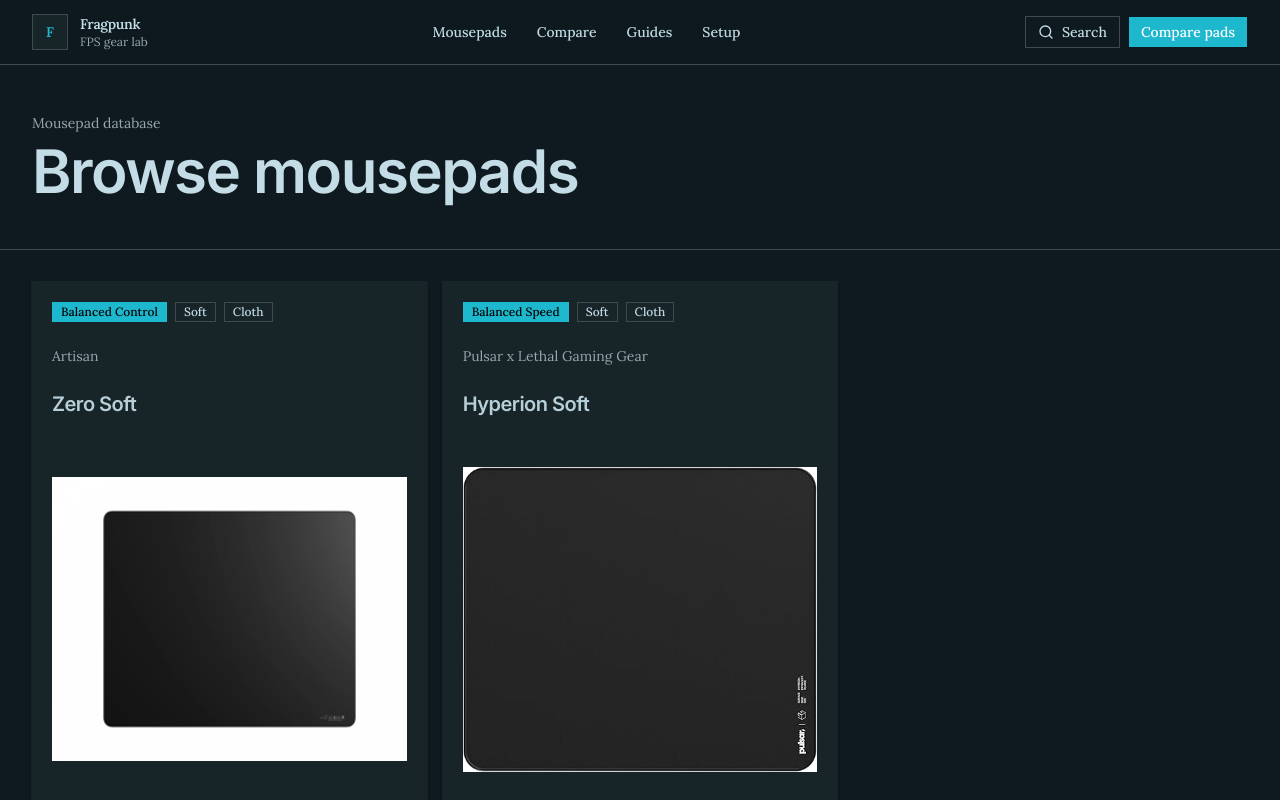
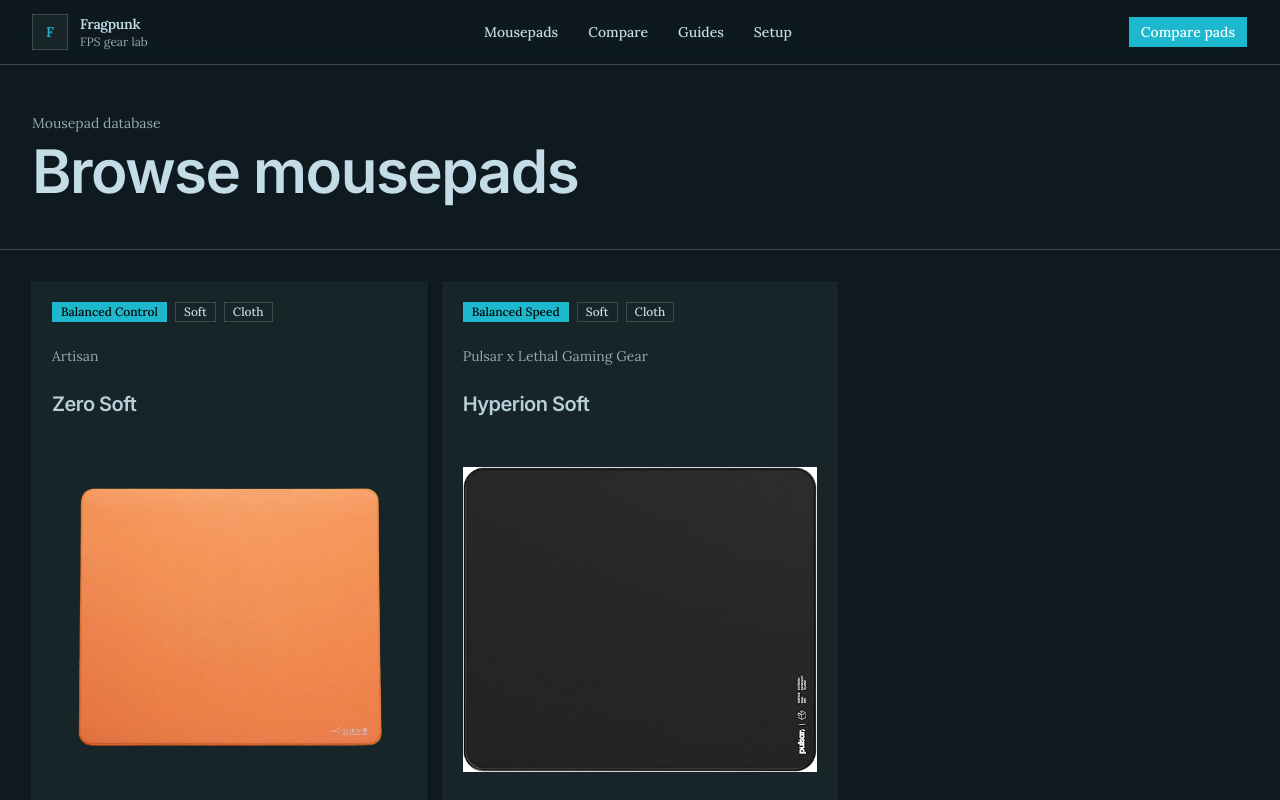
Before and after one commit to Hyperion147/fragbasic, a Next.js app: page /mousepads in a window 1280 px wide. Shown: the top 800 px of the page. Built offline with nearby package versions, Linux system fonts and the light colour scheme.

Commit message:
added vercel analytics

```diff
--- a/package.json
+++ b/package.json
@@ -9,6 +9,7 @@
     "lint": "eslint"
   },
   "dependencies": {
+    "@vercel/analytics": "^2.0.1",
     "class-variance-authority": "^0.7.1",
     "clsx": "^2.1.1",
     "lucide-react": "^1.17.0",
--- a/src/app/layout.tsx
+++ b/src/app/layout.tsx
@@ -3,6 +3,7 @@
 import { Inter, Lora, Roboto_Mono } from "next/font/google"
 import { cn } from "@/lib/utils"
 import { SiteNavbar } from "@/components/navbar";
+import { Analytics } from "@vercel/analytics/next";
 
 export const metadata: Metadata = {
   title: "Create Next App",
@@ -26,6 +27,7 @@
       className={cn("h-full", "antialiased", inter.variable, lora.variable, robotoMono.variable)}
     >
       <body className="min-h-full flex flex-col">
+        <Analytics />
         <SiteNavbar />
         {children}</body>
     </html>
--- a/src/components/navbar.tsx
+++ b/src/components/navbar.tsx
@@ -1,5 +1,5 @@
 import Link from "next/link"
-import { Search, Menu } from "lucide-react"
+import { Menu } from "lucide-react"
 
 import { Button } from "@/components/ui/button"
 import {
@@ -39,11 +39,6 @@
         </nav>
 
         <div className="hidden items-center gap-2 md:flex">
-          <Button variant="outline" size="sm" className="gap-2">
-            <Search className="size-4" />
-            Search
-          </Button>
-
           <Button size="sm" asChild>
             <Link href="/compare">Compare pads</Link>
           </Button>
--- a/src/data/mousepads.ts
+++ b/src/data/mousepads.ts
@@ -118,11 +118,11 @@
         },
 
         images: {
-            main: "/mousepads/artisan/zero-black.webp",
+            main: "/mousepads/artisan/zero-dai-dai-orange.webp",
             gallery: [
                 "/mousepads/artisan/zero-black-close.jpg",
                 "/mousepads/artisan/zero-black-fold.webp",
-                "/mousepads/artisan/zero-dai-dai-orange.webp",
+                "/mousepads/artisan/zero-black.webp",
             ],
         },
 
```
Also changed, not shown: 1 other file (tests, documents, lock files or other folders).
